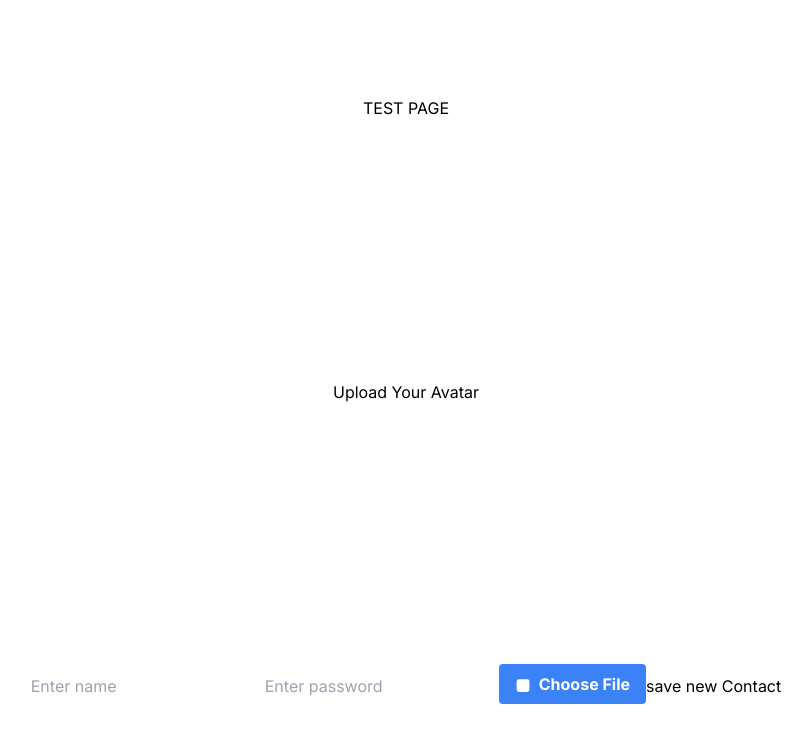
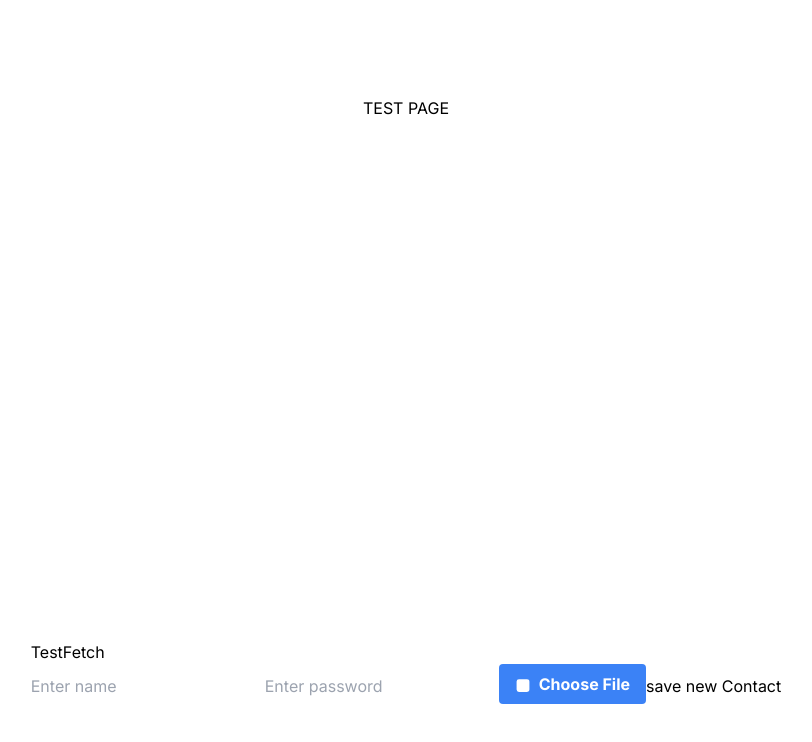
Before and after one commit to aleskruba/next-prisma-cloudinary, a Next.js app: page / in a window 1280 px wide. Shown: the top 742 px of the page, without its empty margins (234-1046 px from the left). Built offline with nearby package versions, Linux system fonts and the light colour scheme.

Commit message:
liveIIIV68www7dddssssdadsdasdssddasdasd

```diff
--- a/app/page.tsx
+++ b/app/page.tsx
@@ -6,8 +6,8 @@ export default function Home() {
   return (
     <main className="flex min-h-screen flex-col items-center justify-between p-24">
       TEST PAGE
-{/*       <TestFetch/> */}
-      <AvatarUploadPage/>
+      <TestFetch/>
+      {/* <AvatarUploadPage/> */}
     </main>
   )
 }
```
